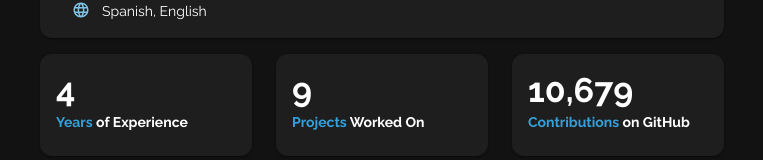
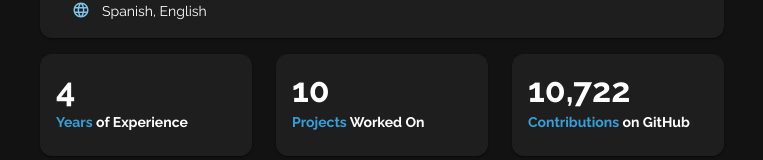
Before and after one commit to jimmyale3102/jimmyplazas.dev, a React (Create React App) app: page / in a window 1280 px wide. Shown: the part 351-511 px from the top of the page, without its empty margins (258-1021 px from the left). Built offline with nearby package versions, Linux system fonts and the light colour scheme.

Commit message:
chore: Update stats

```diff
--- a/src/sections/home/Statistics.js
+++ b/src/sections/home/Statistics.js
@@ -6,8 +6,8 @@ import CountUp from 'react-countup';
 function Statistics() {
   const { mode, toggleTheme } = useThemeContext();
   const yearsOfExperience = 4;
-  const projectsWorkedOn = 9;
-  const contributions = 10679;
+  const projectsWorkedOn = 10;
+  const contributions = 10722;
   const textColor = mode === 'light' ? onLightTextColor : onDarkTextColor;
   return (
     <Box style={{ marginTop: MarginDefault }}>
```
